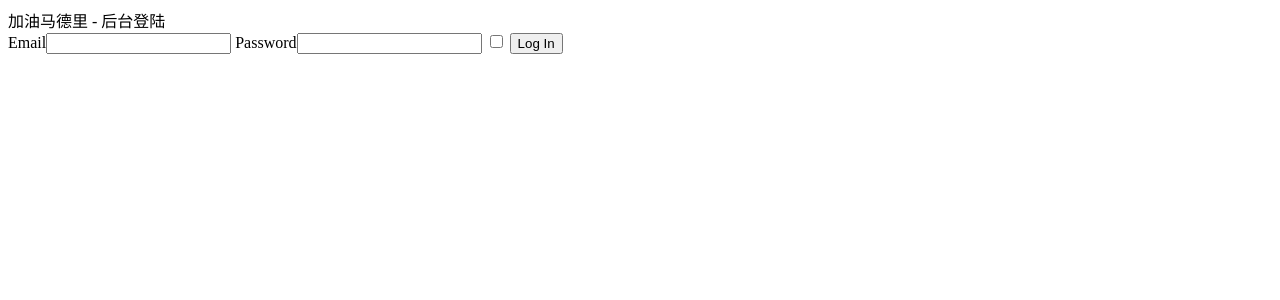
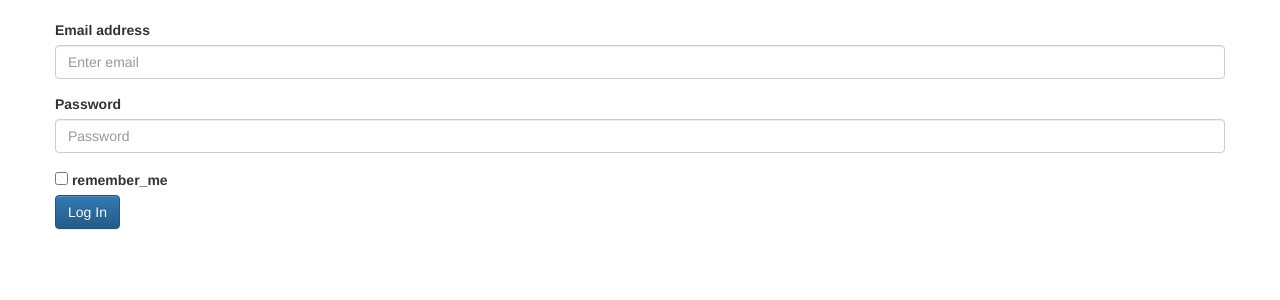
Before and after one commit to qixiangyang/My_Blog, a Flask app: page /auth/login in a window 1280 px wide. Shown: the top 300 px of the page. Run offline with Flask 2, Linux system fonts and the light colour scheme; some libraries are stand-ins or nearby versions.

Commit message:
表单及登录页样式调整

```diff
--- a/app/auth/views.py
+++ b/app/auth/views.py
@@ -23,9 +23,9 @@ def login():
             login_user(user, form.remember_me.data)
             next = request.args.get('next')
             if next is None or not next.startswith('/'):
-                next = url_for('blog.pyhub')
+                next = url_for('blog.contents')
             return redirect(next)
-    flash('Invalid email or password.')
+        flash('Invalid email or password.')
     return render_template('auth/login.html', form=form)
 
 
--- a/app/templates/auth/login.html
+++ b/app/templates/auth/login.html
@@ -1,9 +1,60 @@
-{% block title %}加油马德里 - 后台登陆{% endblock %}
+<!DOCTYPE html>
+<html lang="zh-CN">
+<head>
+    <meta charset="utf-8">
+    <meta http-equiv="X-UA-Compatible" content="IE=edge,chrome=1">
+    <meta name="viewport" content="width=device-width, initial-scale=1">
+    <!-- The above 3 meta tags *must* come first in the head; any other head content must come *after* these tags -->
+    <meta name="description" content="加油马德里的博客">
+    <meta name="author" content="加油马德里">
+    <link rel="icon" href="{{ url_for('static', filename='images/logo.jpeg') }}"><!--引入项目的图标，将需要的 ico 文件放到 static/images 文件夹下．-->
 
-<form class="form" method="POST">
-    {{ form.hidden_tag() }}
-    {{ form.email.label }}{{ form.email() }}
-    {{ form.password.label }}{{ form.password() }}
-    {{ form.remember_me }}
-    {{ form.submit() }}
-</form>
+    <title>{% block title %}加油马德里的主页{% endblock %}</title>
+    <!--设置网页的标题，通过这样的设置，你可以利用 jinja2 的一些特性，将每个网页的标题进行不通的设置．-->
+
+    {% block css %}　<!--css模块区域-->
+        <!-- Bootstrap core CSS -->
+        <link rel="stylesheet" href="{{ url_for('static', filename='css/bootstrap.min.css') }}">
+        <!-- 可选的Bootstrap主题文件（一般不用引入） -->
+        <link rel="stylesheet" href="{{ url_for('static', filename='css/bootstrap-theme.min.css') }}">
+        <!-- Custom styles for this template -->
+        <link href="{{ url_for('static', filename='css/offcanvas.css') }}" rel="stylesheet">
+    {% endblock %}
+</head>
+
+<body>
+<div class="container">
+    <div class="row"  >
+        <form class="form" method="POST">
+            {{ form.hidden_tag() }}
+            <div class="form-group">
+                <label for="email">Email address</label>
+                <input id="email" name="email" required type="text" value="" class="form-control"
+                       aria-describedby="emailHelp" placeholder="Enter email">
+            </div>
+
+            <div class="form-group">
+                <label for="password">Password</label>
+                <input id="password" name="password" required type="password" value=""
+                       class="form-control" placeholder="Password">
+            </div>
+            <div class="form-check">
+                <input id="remember_me" name="remember_me" type="checkbox" value="y" class="form-check-input">
+                <label class="form-check-label" for="exampleCheck1">remember_me</label>
+
+            </div>
+            <input id="submit" name="submit" type="submit" value="Log In" class="btn btn-primary">
+
+        </form>
+    </div>
+</div>
+{% block js %}<!--js模块区域-->
+    <!-- Bootstrap core JavaScript
+    ================================================== -->
+    <!-- Placed at the end of the document so the pages load faster -->
+    <script src="{{ url_for('static', filename='js/jquery.js') }}"></script>
+    <script src="{{ url_for('static', filename='js/bootstrap.min.js') }}"></script>
+    <script src="{{ url_for('static', filename='js/offcanvas.js') }}"></script>
+{% endblock %}
+</body>
+</html>
--- /dev/null
+++ b/app/templates/editor/contents.html
@@ -0,0 +1 @@
+<b> 测试 </b>
--- /dev/null
+++ b/app/templates/editor/text_edit.html
@@ -0,0 +1 @@
+<h6>测试</h6>>
```
Also changed, not shown: app/blog/views.py (+7 -0 lines).
